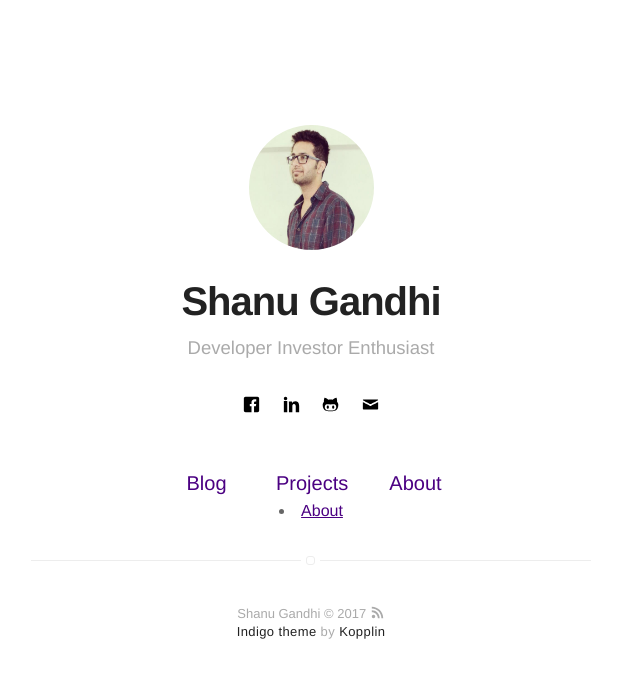
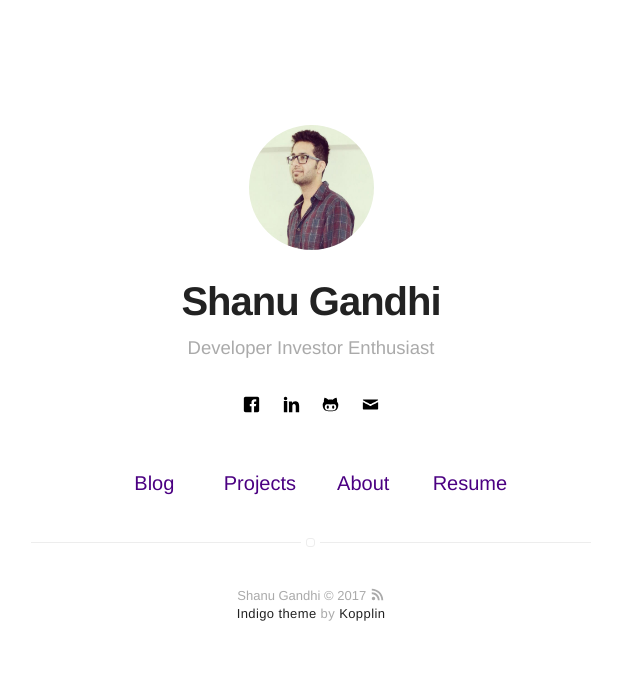
Before and after one commit to shanugandhi/SGBlog, a Jekyll site: the page built from index.html, in a window 1280 px wide. Shown: the top 678 px of the page, without its empty margins (329-969 px from the left). Built offline with Jekyll 4.4.1, drawn with Linux system fonts in a browser that asks for light colours.

Commit message:
minor update to tab name

```diff
--- a/_includes/nav.html
+++ b/_includes/nav.html
@@ -29,11 +29,11 @@
                 </li>
             {% endif %}
         {% endif %}
-    </ul>
+
        {% if site.resume == true %}
             {% if page.title != "Resume" %}
                 <li class="item">
-                    <a class="link" href="{{ site.url }}/resume">About</a>
+                    <a class="link" href="{{ site.url }}/resume">Resume</a>
                 </li>
             {% endif %}
         {% endif %}
```
